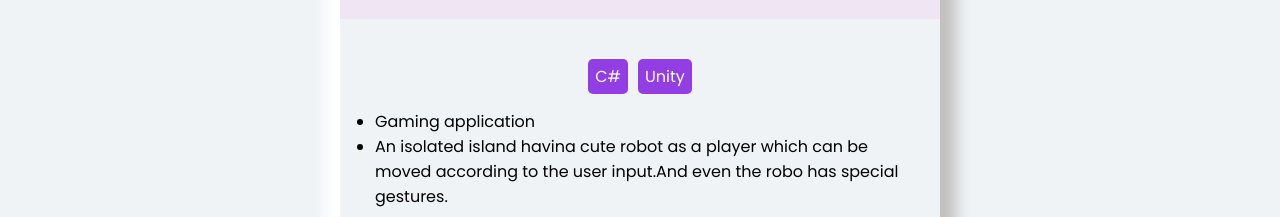
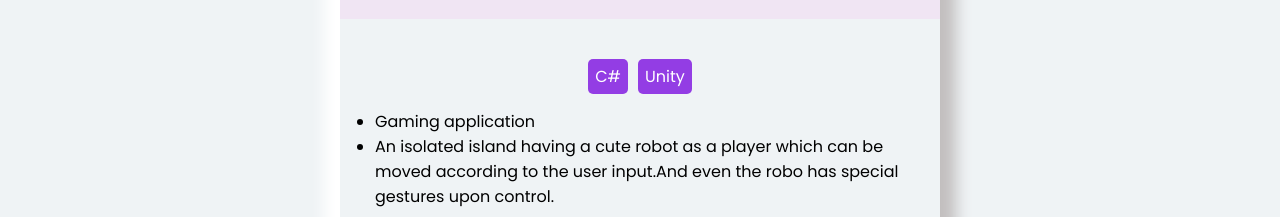
Before and after one commit to shivasai2002/Portfolio, a plain HTML site: page index.html in a window 1280 px wide. Shown: the part 2640-2857 px from the top of the page. Drawn offline with nearby package versions, Linux system fonts and the light colour scheme.

Commit message:
Update index.html

```diff
--- a/index.html
+++ b/index.html
@@ -68,10 +68,10 @@
             Competetive Programming.
           </p>
         </div>
-        <a href="./resume/rxformat2.pdf" title="Resume" download
+        <a href="./resume/Latest.pdf" title="Resume" download
           ><div id="resume">Download my resume</div></a
         >
-        <!-- <a href="./resume/SSSK_Resume.pdf" download="SSSK_Resume.pdf"><button id="resume">Download my resume</button></a> -->
+        <!-- <a href="./resume/Shivasaikumar.pdf" download="SSSK_Resume.pdf"><button id="resume">Download my resume</button></a> -->
       </div>
       <div id="education" class="category">
         <h1><span class="fa fa-bullseye"></span> Education</h1>
@@ -161,8 +161,8 @@
                   </li>
                   <li>
                     <p>
-                      An isolated island havina cute robot as a player which can be moved according to the
-                      user input.And even the robo has special gestures.
+                      An isolated island having a cute robot as a player which can be moved according to the
+                      user input.And even the robo has special gestures upon control.
                     </p>
                   </li>
                 </ul>
```
